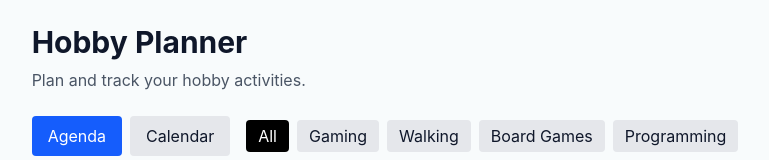
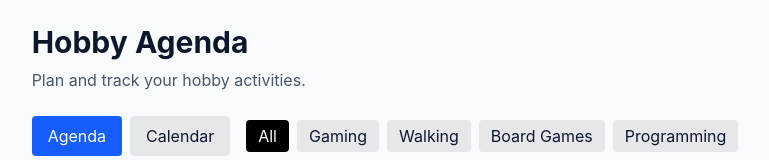
Before and after one commit to RoaldGaasbeek/Hobby-Agenda, a Next.js app in the folder hobby-agenda/: page / in a window 1280 px wide. Shown: the top 160 px of the page, without its empty margins (255-1024 px from the left). Built offline with nearby package versions, Linux system fonts and the light colour scheme.

Commit message:
name change

```diff
--- a/hobby-agenda/app/layout.tsx
+++ b/hobby-agenda/app/layout.tsx
@@ -13,8 +13,8 @@ const geistMono = Geist_Mono({
 });
 
 export const metadata: Metadata = {
-  title: "Create Next App",
-  description: "Generated by create next app",
+  title: "Hobby Agenda",
+  description: "This is an app to make time for your hobbies",
 };
 
 export default function RootLayout({
--- a/hobby-agenda/app/page.tsx
+++ b/hobby-agenda/app/page.tsx
@@ -36,13 +36,13 @@ export default function HomePage() {
           `${b.date}${b.time}`,
         ),
       );
-  }, [selectedCategory]);
+  }, [activities, selectedCategory]);
 
   return (
     <main className="mx-auto max-w-4xl p-6">
       <div className="mb-6">
         <h1 className="mb-2 text-3xl font-bold">
-          Hobby Planner
+          Hobby Agenda
         </h1>
 
         <p className="text-gray-600">
```
